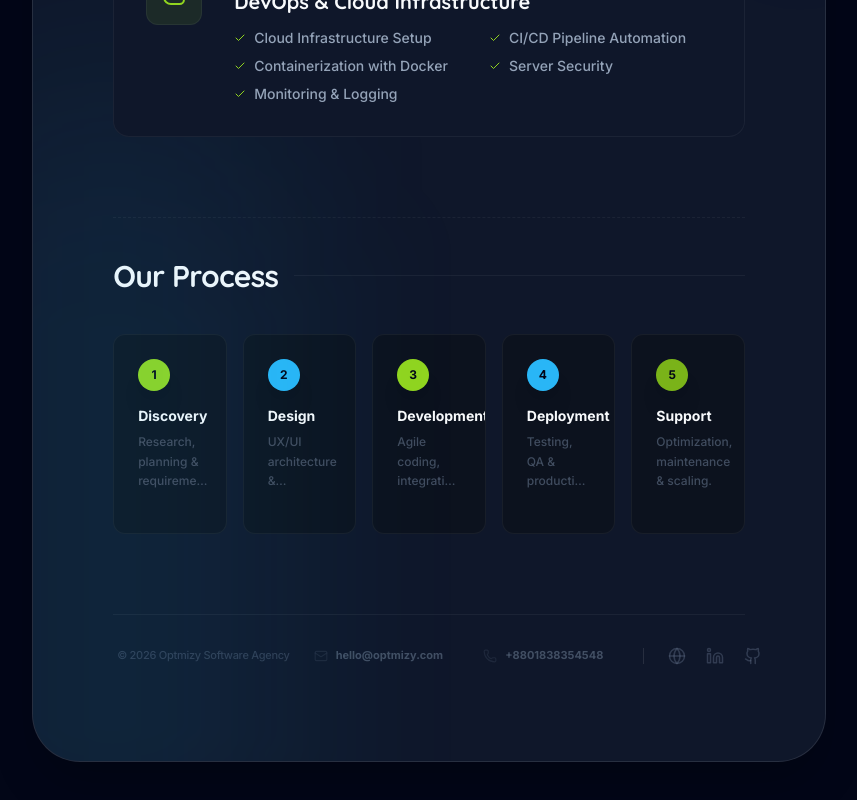
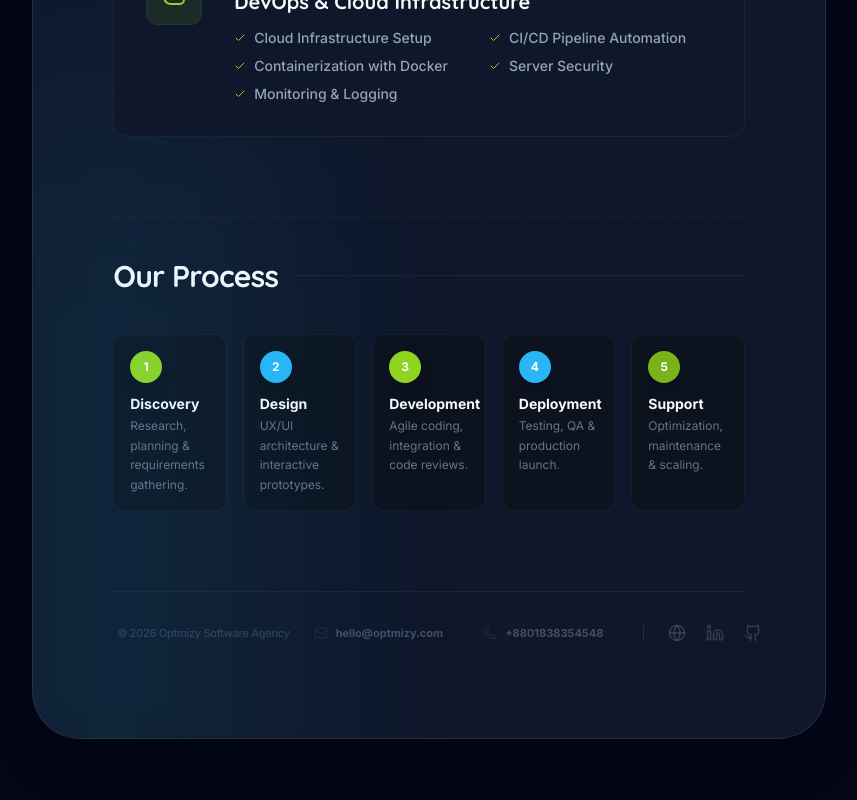
Before and after one commit to optmizy/optmizy-services, a React (Vite) app: page / in a window 1280 px wide. Shown: the part 1642-2442 px from the top of the page, without its empty margins (211-1068 px from the left). Built offline with nearby package versions, Linux system fonts and the light colour scheme.

Commit message:
fix: rewrite process section to match original HTML exactly

```diff
--- a/src/App.tsx
+++ b/src/App.tsx
@@ -533,7 +533,7 @@ export default function App() {
               <div className="flex-grow h-px bg-white/5" />
             </div>
 
-            <div className="grid grid-cols-2 lg:grid-cols-5 gap-4">
+            <div className="grid grid-cols-2 sm:grid-cols-3 lg:grid-cols-5 gap-4">
               {processSteps.map((step, idx) => (
                 <motion.div
                   key={step.title}
@@ -541,15 +541,15 @@ export default function App() {
                   whileInView={{ opacity: 1, y: 0 }}
                   viewport={{ once: true }}
                   transition={{ delay: 0.1 * idx }}
-                  className="bg-[#0c121e] border border-white/5 p-4 lg:p-6 rounded-xl flex flex-col items-start h-[180px] lg:h-[200px] w-full overflow-hidden"
+                  className="bg-[#0c121e] border border-white/5 p-4 rounded-xl flex flex-col items-center sm:items-start text-center sm:text-left"
                 >
-                  <div className={`${step.color} w-8 h-8 rounded-full flex items-center justify-center text-xs font-black text-bg-page mb-4 shadow-xl shrink-0`}>
+                  <div className={`${step.color} w-8 h-8 rounded-full flex items-center justify-center text-xs font-bold text-white mb-3 shadow-lg shrink-0`}>
                     {step.id}
                   </div>
-                  <h4 className="text-sm font-bold text-text-primary mb-2 leading-tight w-full">
+                  <h4 className="text-sm font-bold text-text-primary mb-1 leading-tight">
                     {step.title}
                   </h4>
-                  <p className="text-xs text-text-muted leading-relaxed font-medium opacity-60 line-clamp-3">
+                  <p className="text-[10px] sm:text-xs text-text-muted leading-relaxed">
                     {step.desc}
                   </p>
                 </motion.div>
```
